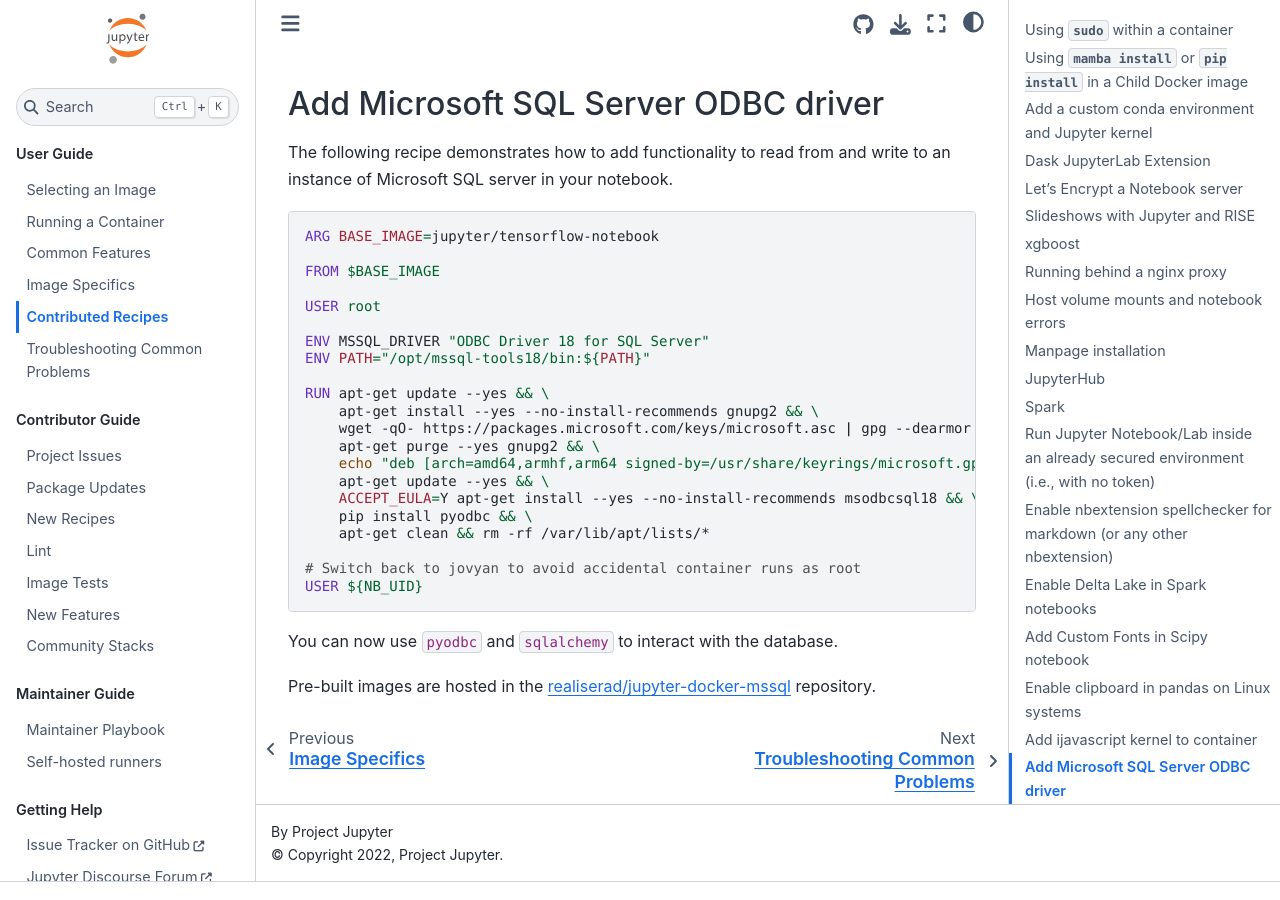
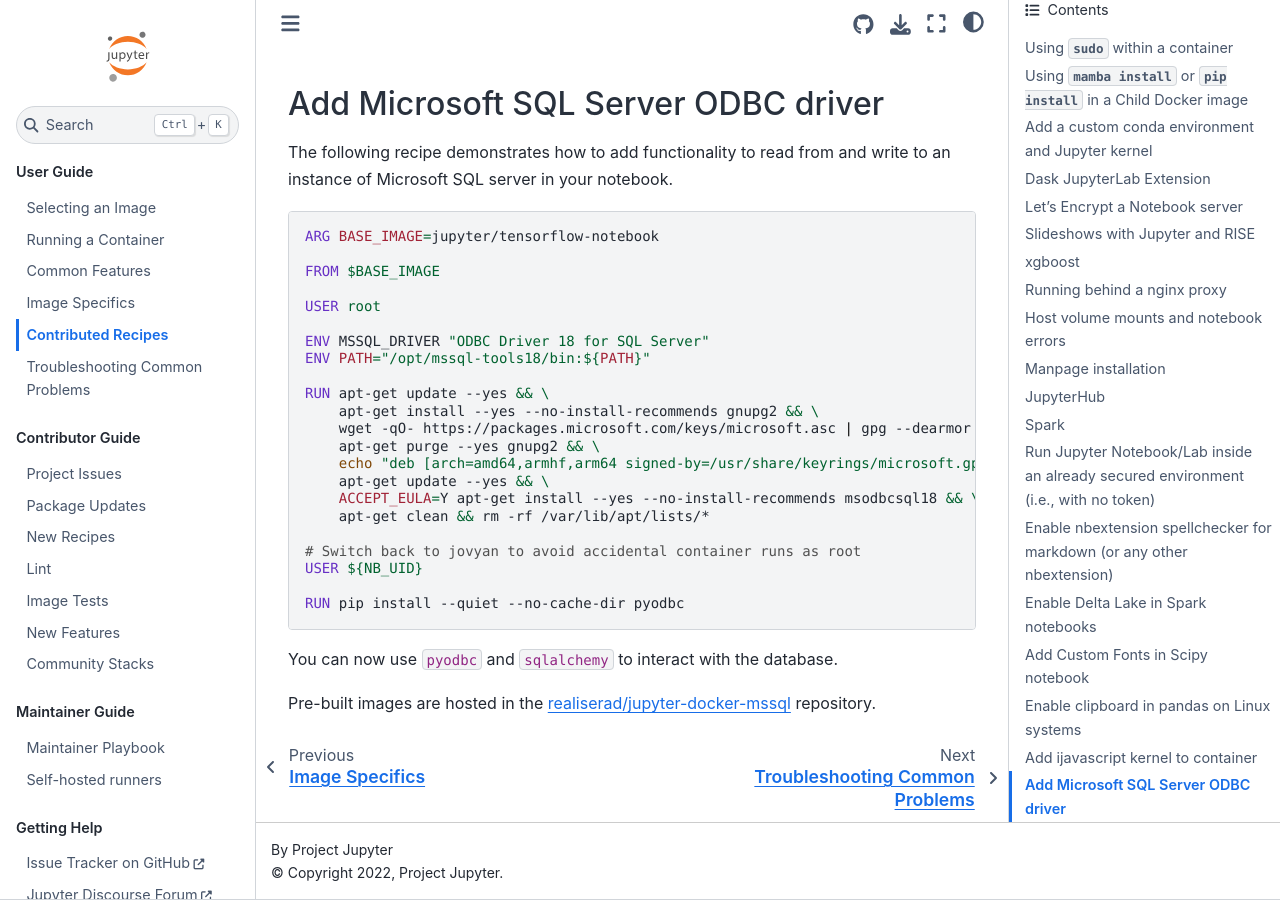
Before and after one commit to jupyter/docker-stacks, a Sphinx documentation site: the page built from docs/using/recipes.md, in a window 1280 px wide and 900 px high, scrolled down 12607 px. Built offline with Sphinx 7.4.7 and the Sphinx Book theme 1.1.4, drawn with Linux system fonts in a browser that asks for light colours.

Commit message:
Install pip package under jovyan

````diff
--- a/docs/using/recipes.md
+++ b/docs/using/recipes.md
@@ -603,11 +603,12 @@
     echo "deb [arch=amd64,armhf,arm64 signed-by=/usr/share/keyrings/microsoft.gpg] https://packages.microsoft.com/ubuntu/22.04/prod jammy main" > /etc/apt/sources.list.d/microsoft.list && \
     apt-get update --yes && \
     ACCEPT_EULA=Y apt-get install --yes --no-install-recommends msodbcsql18 && \
-    pip install pyodbc && \
     apt-get clean && rm -rf /var/lib/apt/lists/*
 
 # Switch back to jovyan to avoid accidental container runs as root
 USER ${NB_UID}
+
+RUN pip install --quiet --no-cache-dir pyodbc
 ```
 
 You can now use `pyodbc` and `sqlalchemy` to interact with the database.
````
